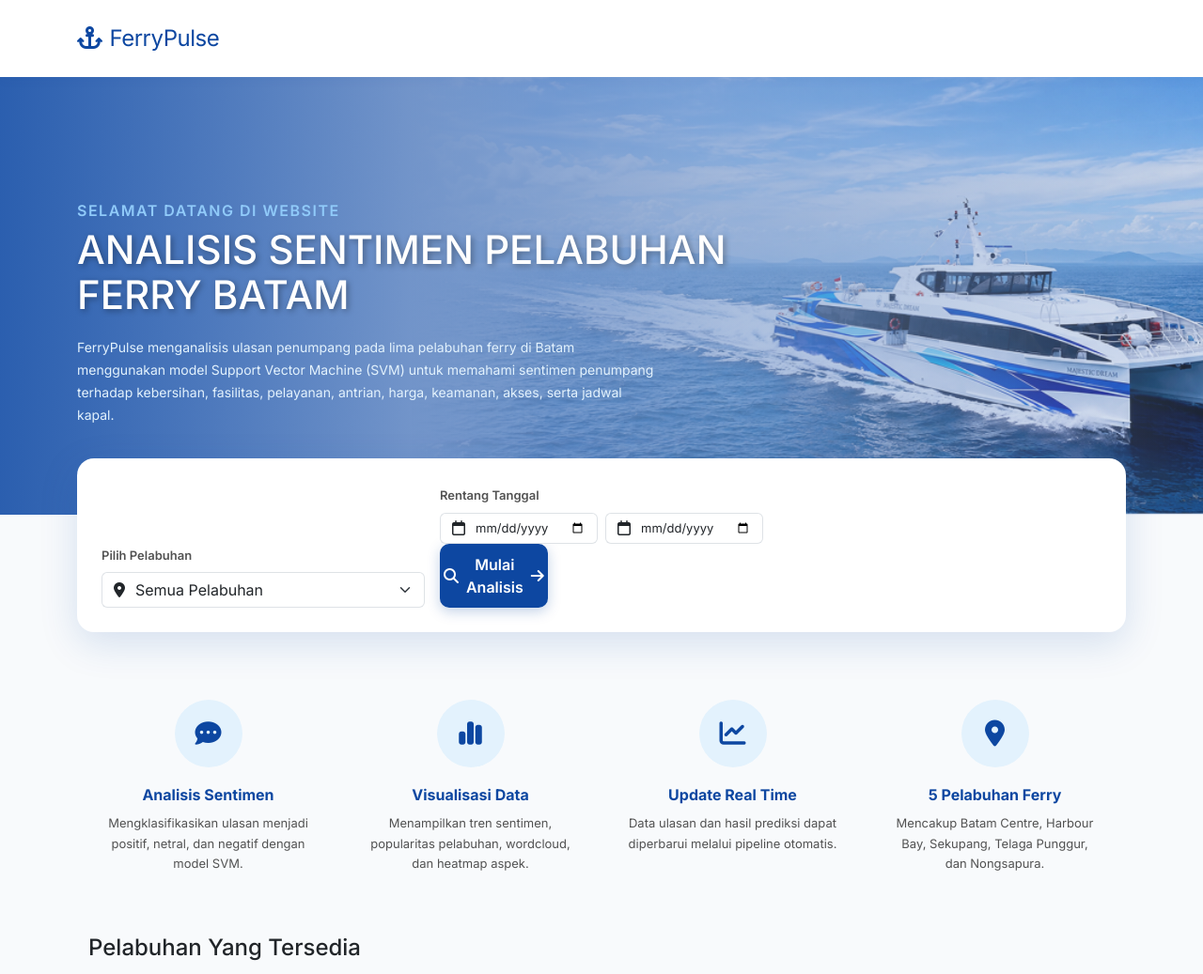
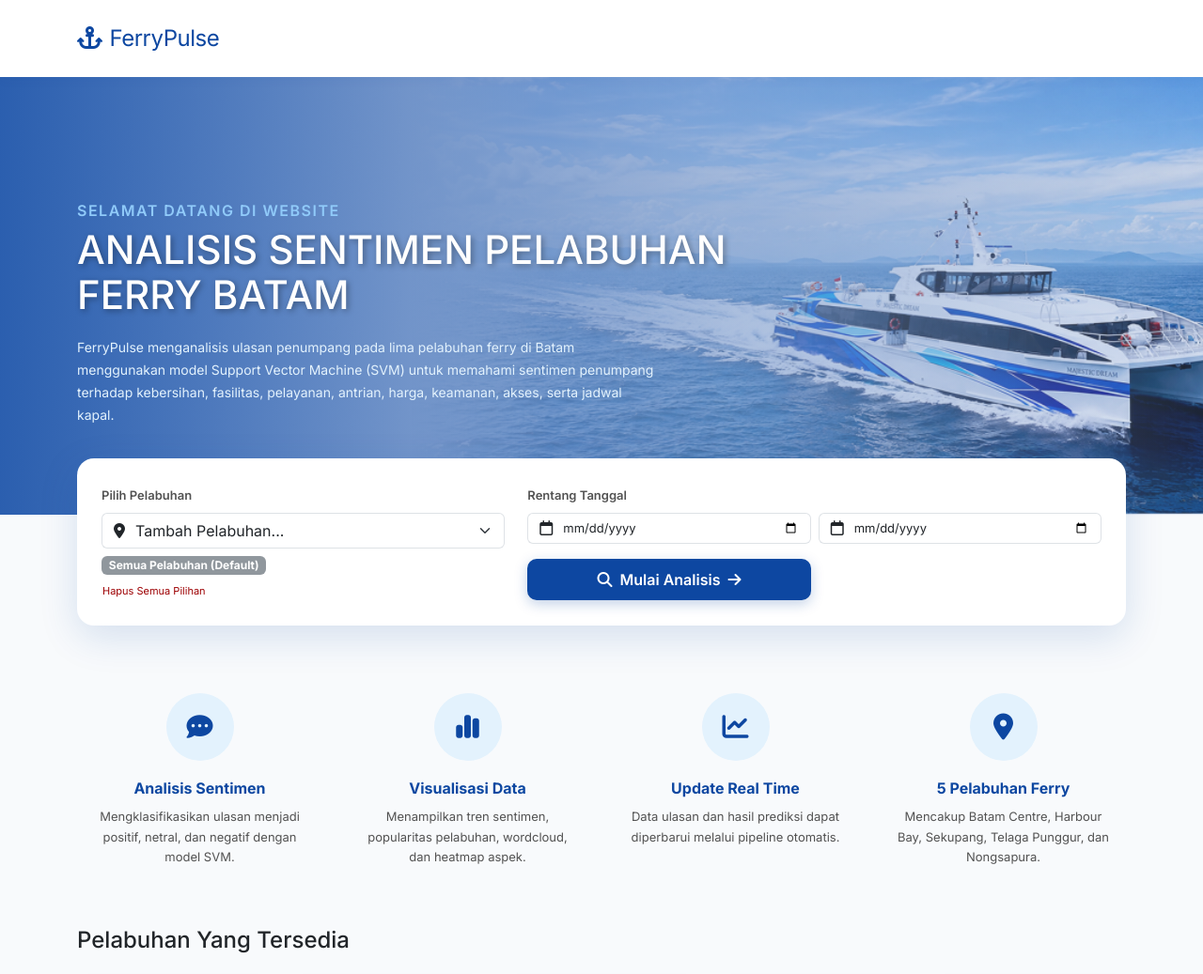
Before and after one commit to yolo00/ReviewSummaryforHarbor, a Flask app: page / in a window 1280 px wide. Shown: the top 1037 px of the page at 94% size. Run offline with Flask 3, Linux system fonts and the light colour scheme.

Commit message:
fix: Landing page filter button structure

```diff
--- a/static/style.css
+++ b/static/style.css
@@ -23,7 +23,7 @@
     /* Hover States (Sesuai Request) */
     --hover-bg:        rgba(144, 202, 249, 0.4);  /* #90CAF9 transparan */
     --hover-bg-solid:  #90CAF9;                    /* untuk tombol solid */
-    --hover-text:      #2196F3;                    /* secondary */
+    --hover-text:      #0D47A1;                    /* secondary */
 
     /* Layout */
     --sidebar-width: 280px;
@@ -143,6 +143,20 @@ body.dashboard-page { background-color: var(--bg-page); }
     z-index: 10;
 }
 .filter-label { font-size: 13px; font-weight: 600; color: var(--text-muted); margin-bottom: 8px; }
+
+/* Link "Hapus Semua Pilihan" pada filter landing page */
+.filter-card .clear-ports-btn {
+    font-size: 11px;
+    color: var(--negatif);
+    border-radius: 6px;
+    transition: all .2s ease;
+}
+.filter-card .clear-ports-btn:hover {
+    background-color: var(--hover-bg);
+    color: var(--hover-text) !important;
+    padding: 2px 6px !important;
+    margin: -2px -6px;
+}
 
 /* Tombol Utama */
 .btn-primary,
--- a/templates/index.html
+++ b/templates/index.html
@@ -52,49 +52,63 @@
     <!-- Filter Box (Floating) -->
     <div class="container">
         <div class="filter-card">
-            <div class="row g-3 align-items-end">
-                <!-- Pilih Pelabuhan -->
-                <div class="col-lg-4 col-md-12">
-                    <label class="filter-label">Pilih Pelabuhan</label>
-                    <div class="input-group">
-                        <span class="input-group-text bg-white border-end-0"><i class="fa-solid fa-location-dot text-dark"></i></span>
-                        <select id="selectPelabuhan" class="form-select border-start-0 ps-0 fw-500">
-                            <option value="ALL">Semua Pelabuhan</option>
-                            <option value="Batam Centre">Batam Centre</option>
-                            <option value="Harbour Bay">Harbour Bay</option>
-                            <option value="Telaga Punggur">Telaga Punggur</option>
-                            <option value="Nongsapura">Nongsapura</option>
-                            <option value="Sekupang">Sekupang</option>
-                        </select>
+            <div class="row g-4 align-items-start">
+
+                <!-- Pilih Pelabuhan (multi-select, sama seperti filter di dashboard) -->
+                <div class="col-lg-5 col-md-12">
+                    <label class="filter-label" for="filterPelabuhanSelect">Pilih Pelabuhan</label>
+                    <div class="multi-select-container">
+                        <div class="input-group">
+                            <span class="input-group-text bg-white border-end-0"><i class="fa-solid fa-location-dot text-dark"></i></span>
+                            <select id="filterPelabuhanSelect" class="form-select border-start-0 ps-0 fw-500">
+                                <option value="" disabled selected>Tambah Pelabuhan...</option>
+                                <option value="ALL">Pilih Semua Pelabuhan</option>
+                                <option value="Batam Centre">Batam Centre</option>
+                                <option value="Harbour Bay">Harbour Bay</option>
+                                <option value="Telaga Punggur">Telaga Punggur</option>
+                                <option value="Nongsapura">Nongsapura</option>
+                                <option value="Sekupang">Sekupang</option>
+                            </select>
+                        </div>
+                        <!-- Chip pelabuhan terpilih dirender oleh renderPortChips() di script.js -->
+                        <div id="selectedPortsContainer" class="d-flex flex-wrap gap-2 mt-2"></div>
+                        <div class="mt-1">
+                            <button type="button" class="btn btn-link btn-sm p-0 text-decoration-none clear-ports-btn"
+                                    onclick="clearAllPorts()">Hapus Semua Pilihan</button>
+                        </div>
                     </div>
                 </div>
 
-                <!-- Rentang Tanggal -->
-                <div class="col-lg-4 col-md-12">
+                <!-- Rentang Tanggal + Tombol Mulai Analisis -->
+                <div class="col-lg-7 col-md-12">
                     <label class="filter-label">Rentang Tanggal</label>
                     <div class="row g-2">
-                        <div class="col-6">
+                        <!-- Tanggal mulai -->
+                        <div class="col-12 col-sm-6">
                             <div class="input-group">
                                 <span class="input-group-text bg-white border-end-0"><i class="fa-regular fa-calendar text-dark"></i></span>
-                                <!-- Pastikan ID-nya indexTanggalFrom -->
-                                <input type="date" id="indexTanggalFrom" class="form-control border-start-0 ps-0 fw-500" style="font-size: 13px;">
+                                <input type="date" id="indexTanggalFrom" class="form-control border-start-0 ps-0 fw-500"
+                                       style="font-size: 13px;" aria-label="Tanggal mulai">
                             </div>
                         </div>
-                        <div class="col-6">
+                        <!-- Tanggal akhir -->
+                        <div class="col-12 col-sm-6">
                             <div class="input-group">
                                 <span class="input-group-text bg-white border-end-0"><i class="fa-regular fa-calendar text-dark"></i></span>
-                                <!-- Pastikan ID-nya indexTanggalTo -->
-                                <input type="date" id="indexTanggalTo" class="form-control border-start-0 ps-0 fw-500" style="font-size: 13px;">
+                                <input type="date" id="indexTanggalTo" class="form-control border-start-0 ps-0 fw-500"
+                                       style="font-size: 13px;" aria-label="Tanggal akhir">
                             </div>
                         </div>
+                        <!-- Tombol: tepat di bawah tanggal mulai -->
+                        <div class="col-12 col-sm-6 mt-3">
+                            <a href="/dashboard" id="btnMulai"
+                               class="btn btn-primary-custom text-white w-100 d-flex justify-content-center align-items-center gap-2 text-nowrap">
+                                <i class="fa-solid fa-magnifying-glass"></i> Mulai Analisis <i class="fa-solid fa-arrow-right"></i>
+                            </a>
+                        </div>
                     </div>
+                </div>
 
-                <!-- Tombol Mulai Analisis -->
-                <div class="col-lg-4 col-md-12 mt-lg-0 mt-3">
-                    <a href="/dashboard" id="btnMulai" class="btn btn-primary-custom text-white w-100 d-flex justify-content-center align-items-center gap-2">
-                        <i class="fa-solid fa-magnifying-glass"></i> Mulai Analisis <i class="fa-solid fa-arrow-right"></i>
-                    </a>
-                </div>
             </div>
         </div>
     </div>
```
Also changed, not shown: static/script.js (+27 -56 lines).
